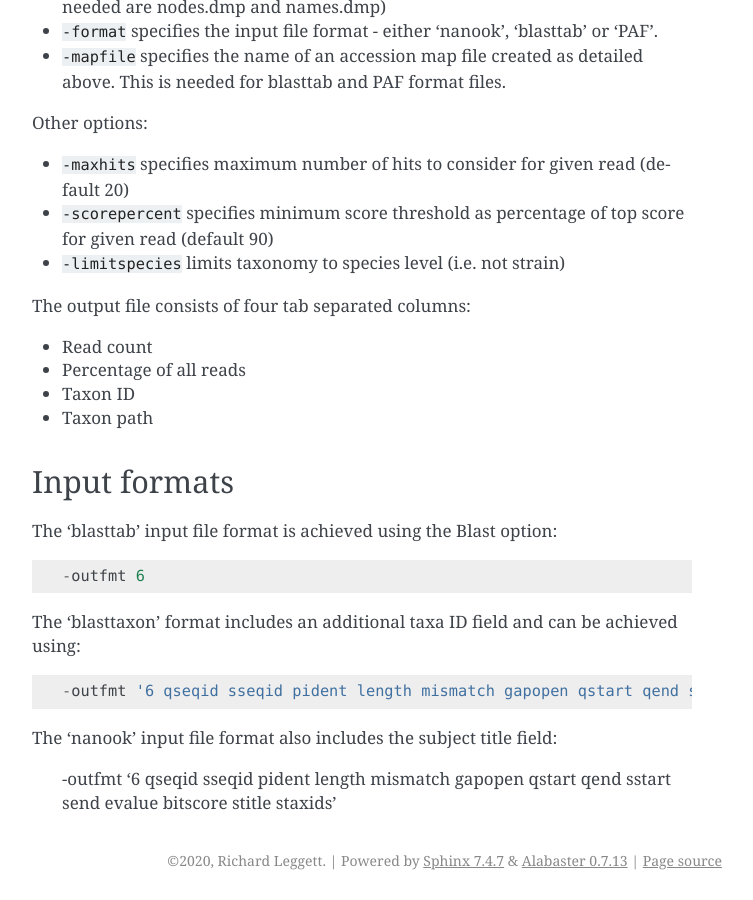
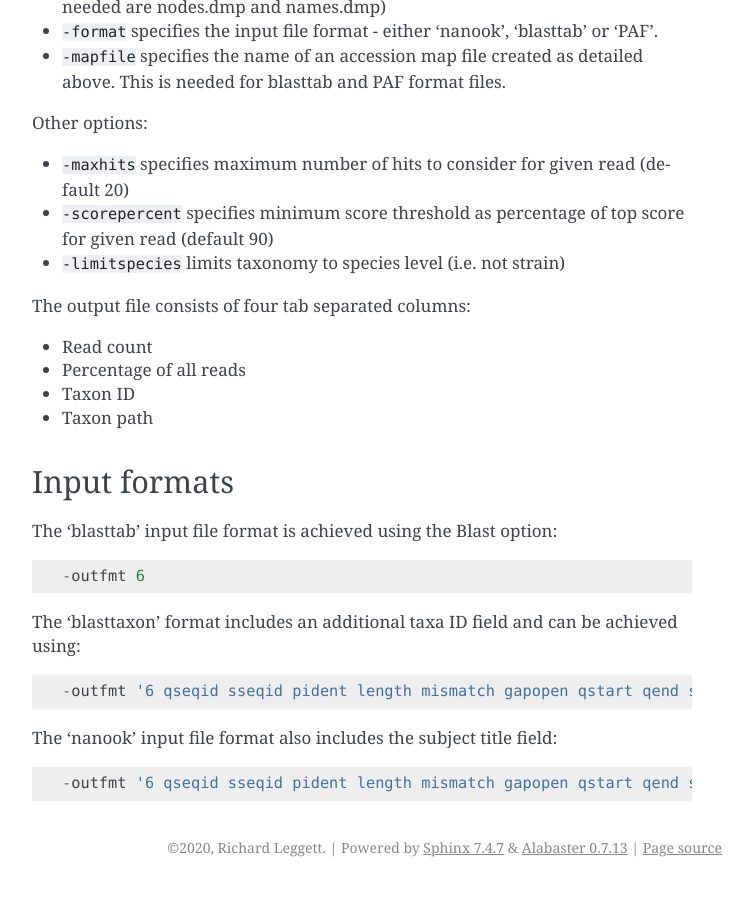
Before and after one commit to richardmleggett/LCAParse, a Sphinx documentation site: the page built from docs/source/running.rst, in a window 1280 px wide and 900 px high, scrolled down 1277 px. Shown: the whole window, without its empty margins (388-1141 px from the left). Built offline with Sphinx 7.4.7, drawn with Linux system fonts in a browser that asks for light colours; formulas are drawn with MathJax 3.

```diff
--- a/docs/source/running.rst
+++ b/docs/source/running.rst
@@ -71,6 +71,6 @@ The 'blasttaxon' format includes an additional taxa ID field and can be achieved
 
   -outfmt '6 qseqid sseqid pident length mismatch gapopen qstart qend sstart send evalue bitscore staxids'
 
-The 'nanook' input file format also includes the subject title field:
+The 'nanook' input file format also includes the subject title field::
 
   -outfmt '6 qseqid sseqid pident length mismatch gapopen qstart qend sstart send evalue bitscore stitle staxids'
```
